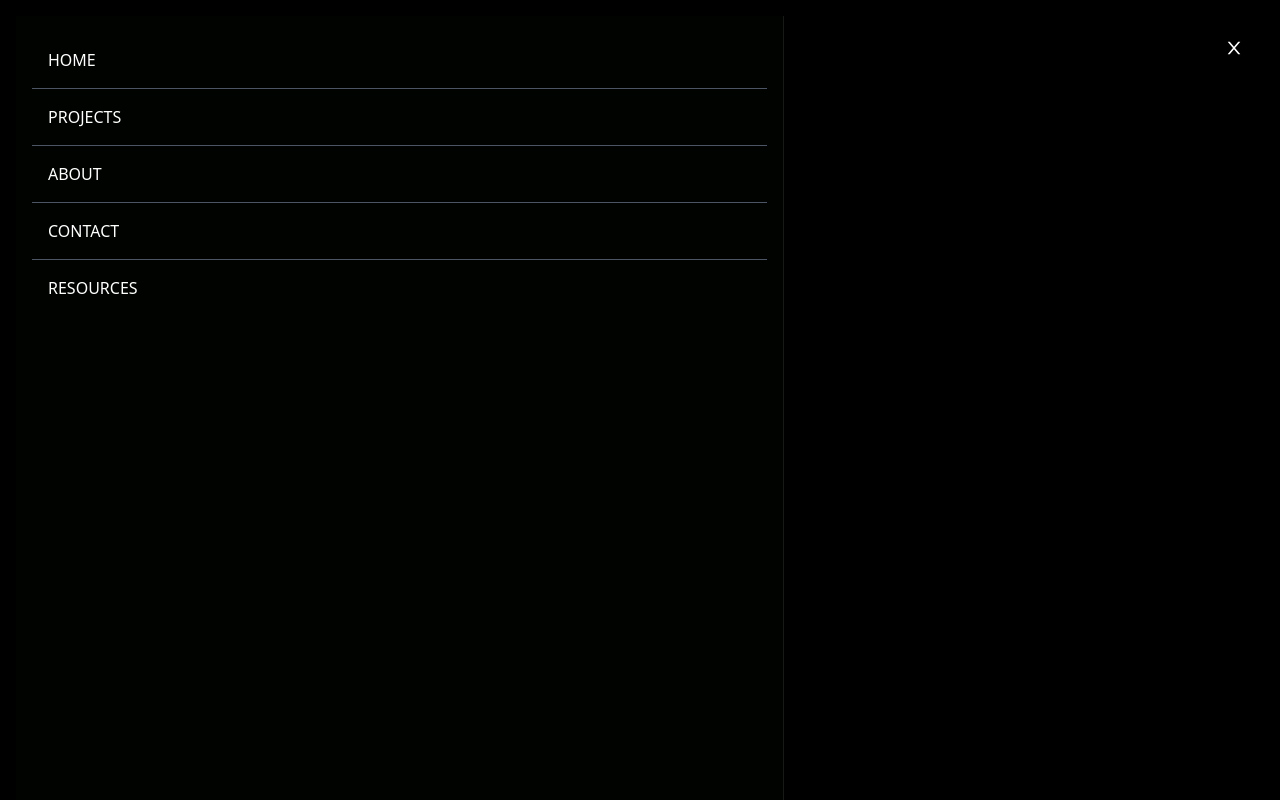
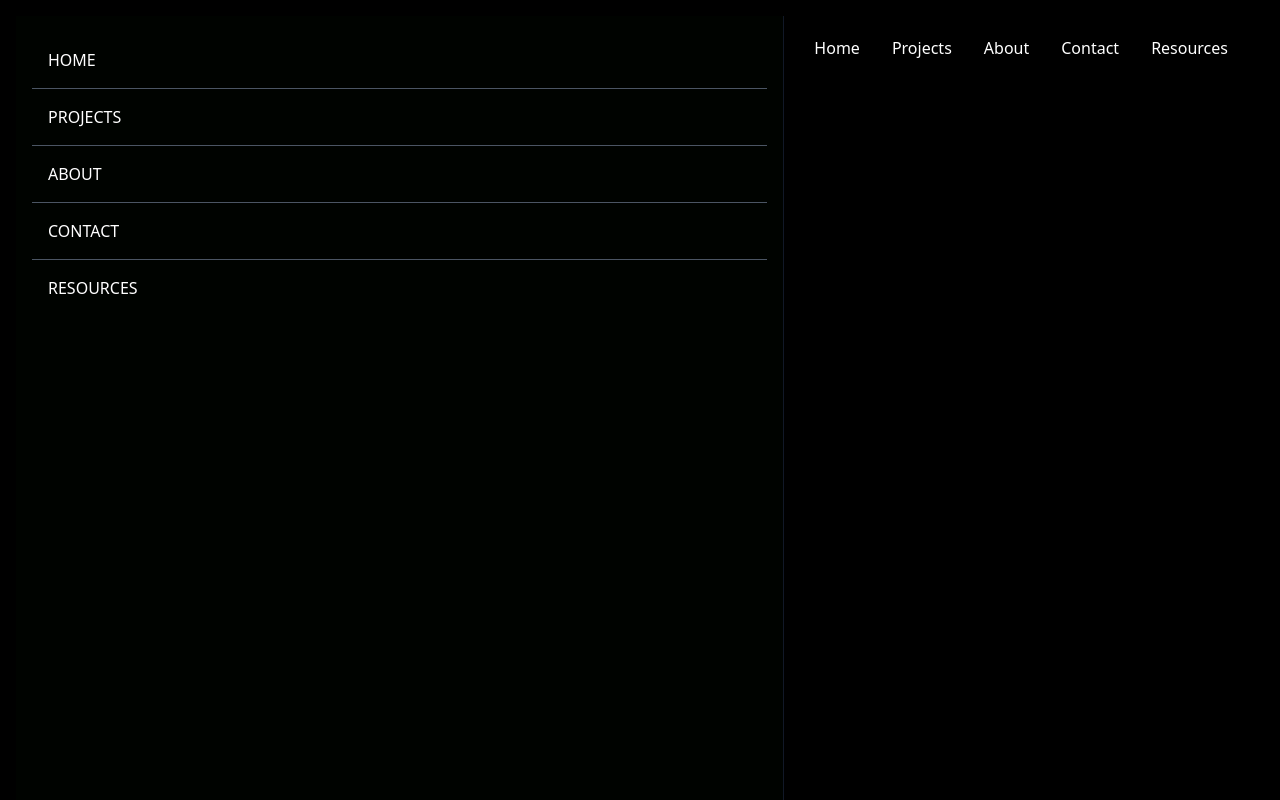
Before and after one commit to atikurahad/atikur-portfolio-spa, a React (Create React App) app: page / in a window 1280 px wide. Built offline with nearby package versions, Linux system fonts and the light colour scheme.

Commit message:
navbar responsive complete

```diff
--- a/src/components/Navbar.jsx
+++ b/src/components/Navbar.jsx
@@ -1,17 +1,17 @@
 import React, { useState } from "react";
-import { AiOutlineClose, AiOutlineMenu } from "react-icons/ai";
+import { AiOutlineClose , AiOutlineMenu } from "react-icons/ai";
 
 const Navbar = () => {
   const [nav, setNav] = useState(false);
   const handleNav = () => {
-    setNav(!false);
+    setNav(!nav);
   };
   return (
     <div className="text-white flex justify-between items-center h-24 max-w-[1240px] mx-auto px-4">
       <h1 className="w-full text-3xl font-bold text-[#00df9a]">
         Atikur's Portfolio
       </h1>
-      <ul className="flex hidden">
+      <ul className=" hidden md:flex">
         <li className="p-4">Home</li>
         <li className="p-4">Projects</li>
         <li className="p-4">About</li>
@@ -19,11 +19,11 @@ const Navbar = () => {
         <li className="p-4">Resources</li>
       </ul>
 
-      <div onClick={handleNav}>
+      <div onClick={handleNav} className="block md:hidden">
         {!nav ? <AiOutlineClose size={20} /> : <AiOutlineMenu size={20} />}
       </div>
 
-      <div className="fixed left-0 top-0 w-[60%] m-4  border-r border-r-gray-900 bg-[#000300] h-full">
+      <div className={!nav? "fixed left-0 top-0 w-[60%] m-4  border-r border-r-gray-900 bg-[#000300] h-full ease-in-out duration-500": "fixed left-[-100%]"}>
         <ul className="uppercase p-4">
           <li className="p-4 border-b border-gray-600">Home</li>
           <li className="p-4 border-b border-gray-600">Projects</li>
```
